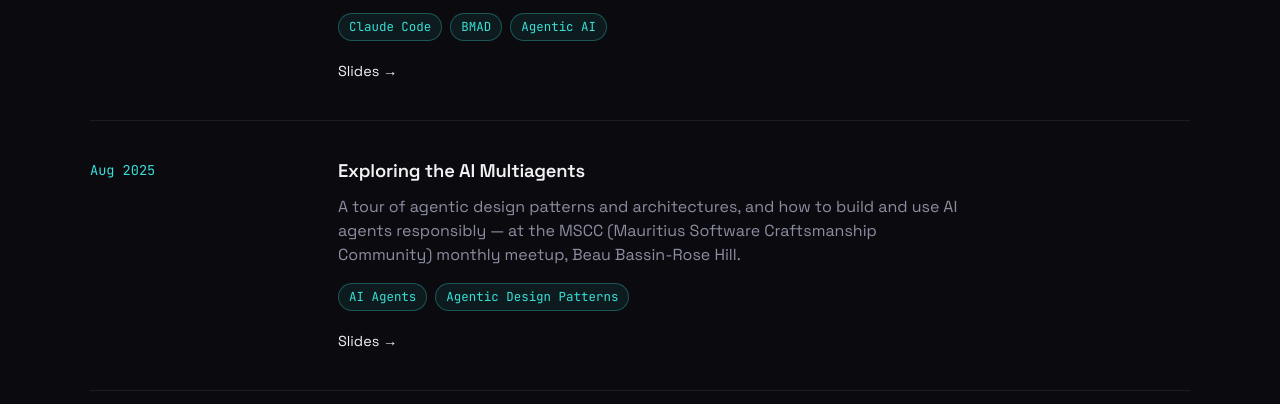
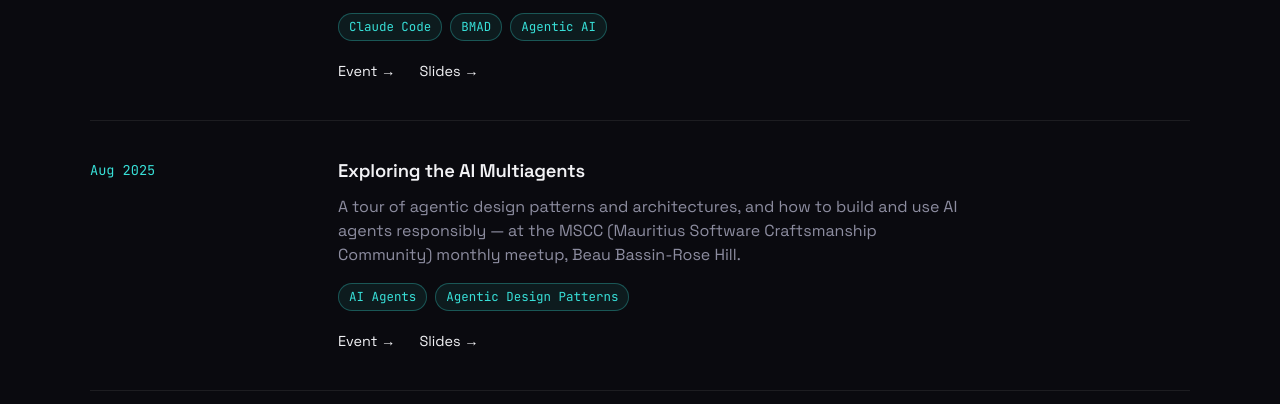
Before and after one commit to Kavish07/portfolio, a plain HTML site: page index.html in a window 1280 px wide. Shown: the part 8746-9150 px from the top of the page. Drawn offline with Linux system fonts and the light colour scheme.

Commit message:
Link to the original meetup event pages on each speaking entry
Co-Authored-By: Claude Sonnet 5 <noreply@anthropic.com>

```diff
--- a/index.html
+++ b/index.html
@@ -413,6 +413,7 @@
             <p data-fr="Guide pas à pas pour mettre en place Claude Code dans un projet, avec intégration de la méthode BMAD — à The May Meetup (coders.mu), chez Astek Mauritius, Ébène.">A step-by-step guide to setting up Claude Code in a project, including BMAD method integration for agentic, AI-driven development — at The May Meetup (coders.mu), hosted at Astek Mauritius, Ebene.</p>
             <div class="tags"><span>Claude Code</span><span>BMAD</span><span>Agentic AI</span></div>
             <div class="project-links">
+              <a href="https://coders.mu/meetup/2026-may" target="_blank" rel="noopener" data-fr="Détails de l'événement →">Event →</a>
               <a href="assets/talk-claude-code-bmad.pptx" download data-fr="Diapositives →">Slides →</a>
             </div>
           </div>
@@ -425,6 +426,7 @@
             <p data-fr="Panorama des design patterns et architectures multi-agents, et de leur usage responsable — au meetup mensuel de la MSCC (Mauritius Software Craftsmanship Community), Beau Bassin-Rose Hill.">A tour of agentic design patterns and architectures, and how to build and use AI agents responsibly — at the MSCC (Mauritius Software Craftsmanship Community) monthly meetup, Beau Bassin-Rose Hill.</p>
             <div class="tags"><span>AI Agents</span><span>Agentic Design Patterns</span></div>
             <div class="project-links">
+              <a href="https://www.meetup.com/fr-fr/mauritiussoftwarecraftsmanshipcommunity/events/305665022/" target="_blank" rel="noopener" data-fr="Détails de l'événement →">Event →</a>
               <a href="assets/talk-exploring-ai-multiagents.pptx" download data-fr="Diapositives →">Slides →</a>
             </div>
           </div>
```
